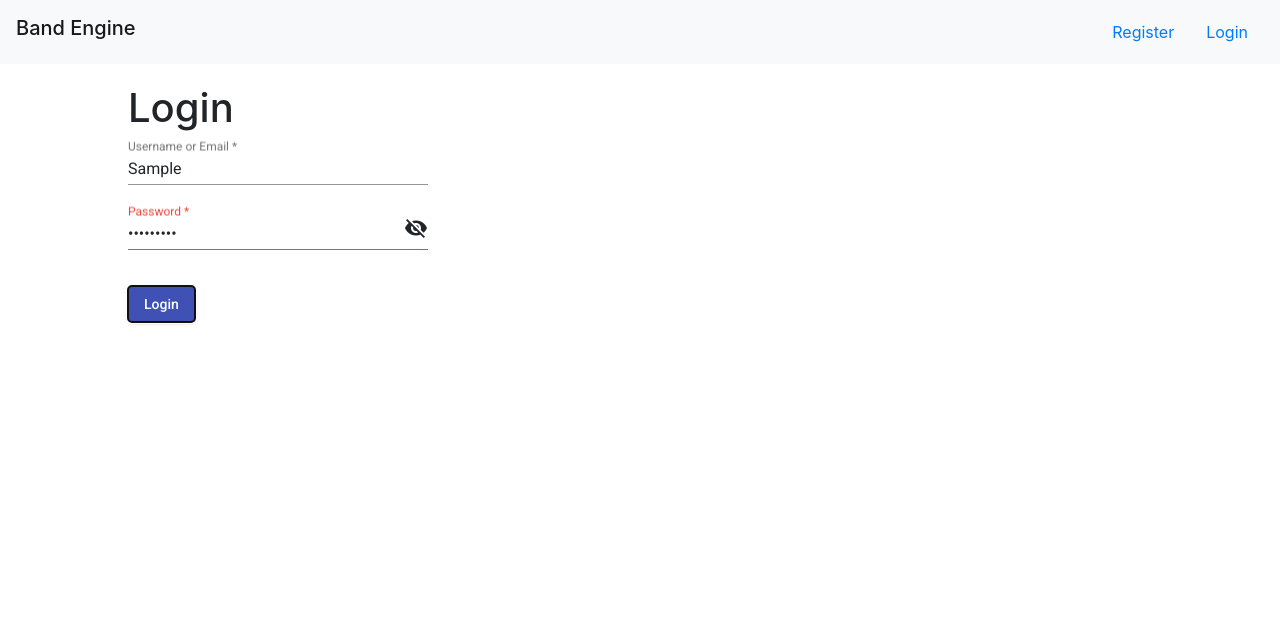
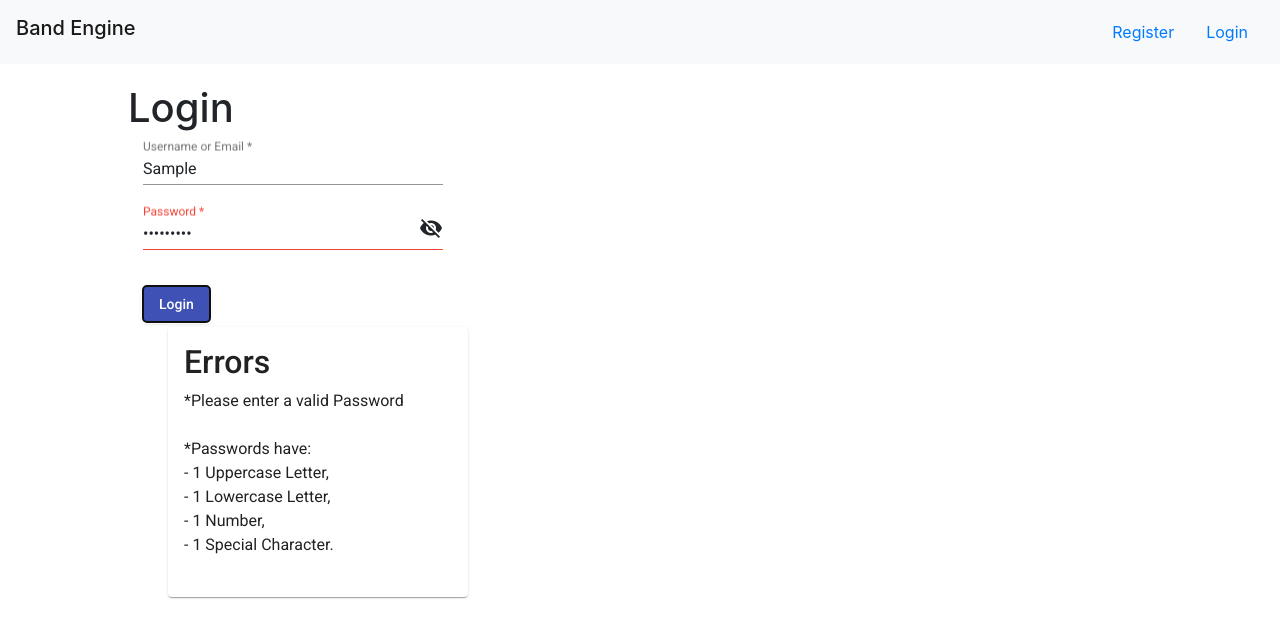
Before and after one commit to adamneuj/BandEngine.Web, an Angular app: page /login in a window 1280 px wide. Both pictures are taken after typing "Sample", "Sample123" into the empty fields and a click on the button "Login". Shown: the top 638 px of the page. Built offline with nearby package versions, Linux system fonts and the light colour scheme.

Commit message:
Add login errors and event emitter to capture errors to display

```diff
--- a/src/app/app.module.ts
+++ b/src/app/app.module.ts
@@ -23,6 +23,7 @@ import { RegisterComponent } from './register/register.component';
 import { RegistrationFormComponent } from './register/registration-form/registration-form.component';
 import { RegistrationErrorsComponent } from './register/registration-errors/registration-errors.component';
 import { LoginFormComponent } from './login/login-form/login-form.component';
+import { LoginErrorsComponent } from './login/login-errors/login-errors.component';
 
 @NgModule({
   declarations: [
@@ -35,6 +36,7 @@ import { LoginFormComponent } from './login/login-form/login-form.component';
     RegistrationFormComponent,
     RegistrationErrorsComponent,
     LoginFormComponent,
+    LoginErrorsComponent,
   ],
   imports: [
     BrowserModule,
--- /dev/null
+++ b/src/app/login/login-errors/login-errors.component.css
@@ -0,0 +1,4 @@
+.login-errors{
+    max-width: 300px;
+    height: 270px;
+}
--- /dev/null
+++ b/src/app/login/login-errors/login-errors.component.html
@@ -0,0 +1,9 @@
+<div *ngIf='errors'>
+    <mat-card class="login-errors">
+        <h2>Errors</h2>
+        <div *ngFor='let error of errors'>
+            {{error}}
+            <br>
+        </div>
+    </mat-card>
+</div>
--- /dev/null
+++ b/src/app/login/login-errors/login-errors.component.ts
@@ -0,0 +1,17 @@
+import { Component, Input, OnInit } from '@angular/core';
+
+@Component({
+  selector: 'app-login-errors',
+  templateUrl: './login-errors.component.html',
+  styleUrls: ['./login-errors.component.css']
+})
+export class LoginErrorsComponent implements OnInit {
+
+  @Input() errors: string[];
+
+  constructor() { }
+
+  ngOnInit(): void {
+  }
+
+}
--- a/src/app/login/login-form/login-form.component.ts
+++ b/src/app/login/login-form/login-form.component.ts
@@ -1,4 +1,4 @@
-import { Component, OnInit } from '@angular/core';
+import { Component, EventEmitter, OnInit, Output } from '@angular/core';
 import { FormBuilder, FormControl, FormGroup, Validators } from '@angular/forms';
 
 @Component({
@@ -9,6 +9,8 @@ import { FormBuilder, FormControl, FormGroup, Validators } from '@angular/forms'
 export class LoginFormComponent implements OnInit {
   public loginForm: FormGroup;
   public hidePassword = true;
+
+  @Output() public loginErrorChange = new EventEmitter<string[]>();
 
   passwordPattern = /^(?=.*[a-z])(?=.*[A-Z])(?=.*\d)(?=.*[@$!%*?&])[A-Za-z\d@$!%*?&]{8,}$/;
 
@@ -29,9 +31,38 @@ export class LoginFormComponent implements OnInit {
     });
   }
 
+  findErrors(): string[] {
+    const errors = [];
+    const controls = this.loginForm.controls;
+    for (const name in controls){
+      if (controls[name].invalid){
+        switch (name){
+          case 'userNameOrEmail': {
+            errors.push('*Please enter a UserName or Email');
+            break;
+          }
+          case 'password': {
+            errors.push('*Please enter a valid Password')
+            errors.push('');
+            errors.push('*Passwords have:');
+            errors.push('- 1 Uppercase Letter,');
+            errors.push('- 1 Lowercase Letter,');
+            errors.push('- 1 Number,');
+            errors.push('- 1 Special Character.');
+            break;
+          }
+        }
+      }
+    }
+    return errors;
+  }
+
   submit(): void {
     if (!this.loginForm.valid){
-      console.log('Invalid form');
+      const errors = this.findErrors();
+      console.log(errors);
+      this.loginErrorChange.emit(errors);
+      return;
     } else {
       console.log('Submitted');
     }
--- a/src/app/login/login.component.css
+++ b/src/app/login/login.component.css
@@ -0,0 +1,9 @@
+.inline-component {
+    display: flex;
+    flex-flow: row wrap;
+    /* align-items: center; */
+  }
+
+  .component-margin {
+      margin: 5px 25px;
+  }
--- a/src/app/login/login.component.html
+++ b/src/app/login/login.component.html
@@ -1,6 +1,14 @@
 <h1>
     Login
 </h1>
-<div>
-    <app-login-form></app-login-form>
+<div class="container">
+    <div class="row inline-component">
+        <div class="col-md-6">
+            <app-login-form (loginErrorChange)='getErrors($event)'></app-login-form>
+        </div>
+        <br>
+        <div class="col-md-6 component-margin">
+            <app-login-errors [errors]='errors'></app-login-errors>
+        </div>
+    </div>
 </div>
--- a/src/app/login/login.component.ts
+++ b/src/app/login/login.component.ts
@@ -7,9 +7,15 @@ import { Component, OnInit } from '@angular/core';
 })
 export class LoginComponent implements OnInit {
 
+  errors: string[];
+
   constructor() { }
 
   ngOnInit(): void {
   }
 
+  getErrors(errors): void {
+    this.errors = errors;
+  }
+
 }
```
Also changed, not shown: 1 other file (tests, documents, lock files or other folders).
